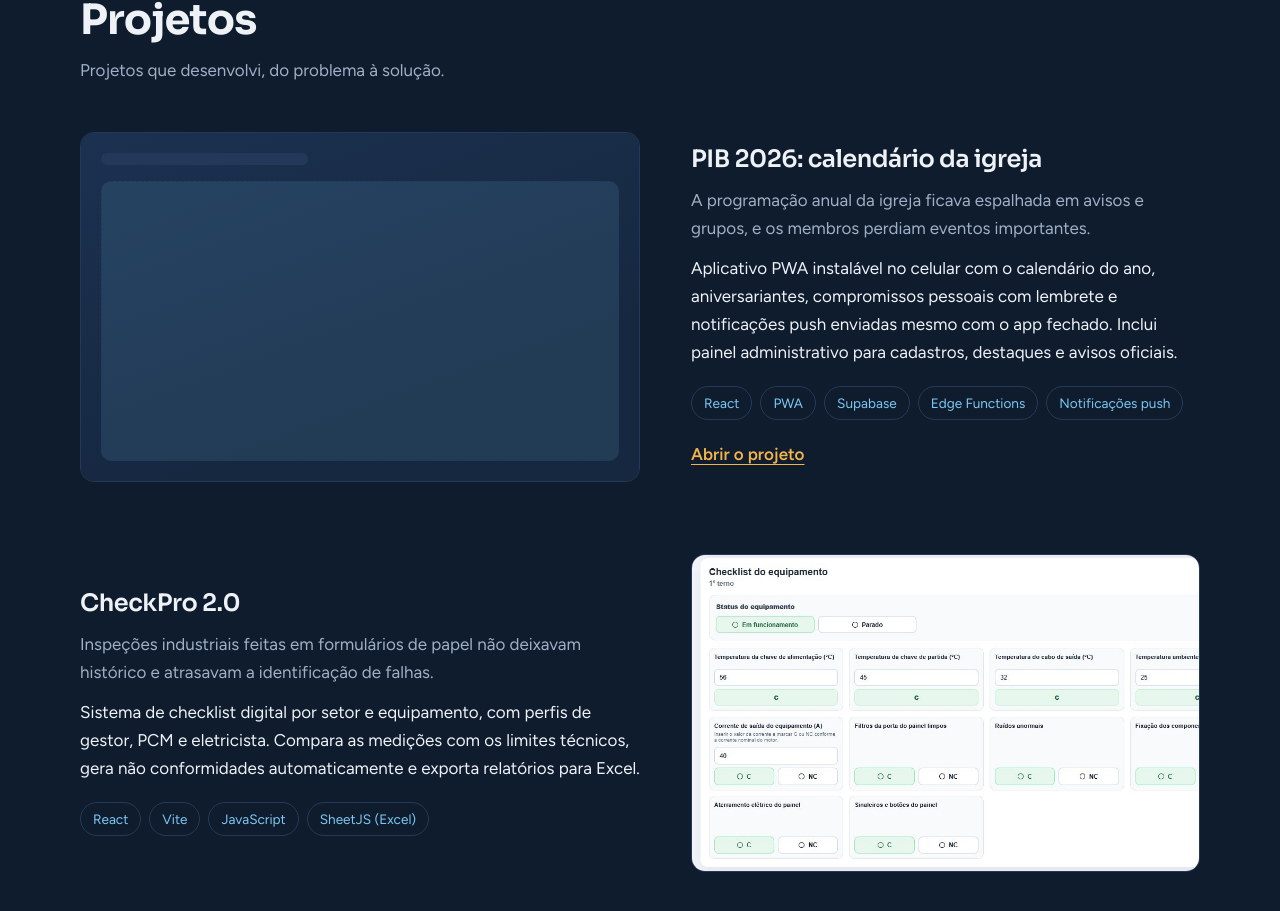
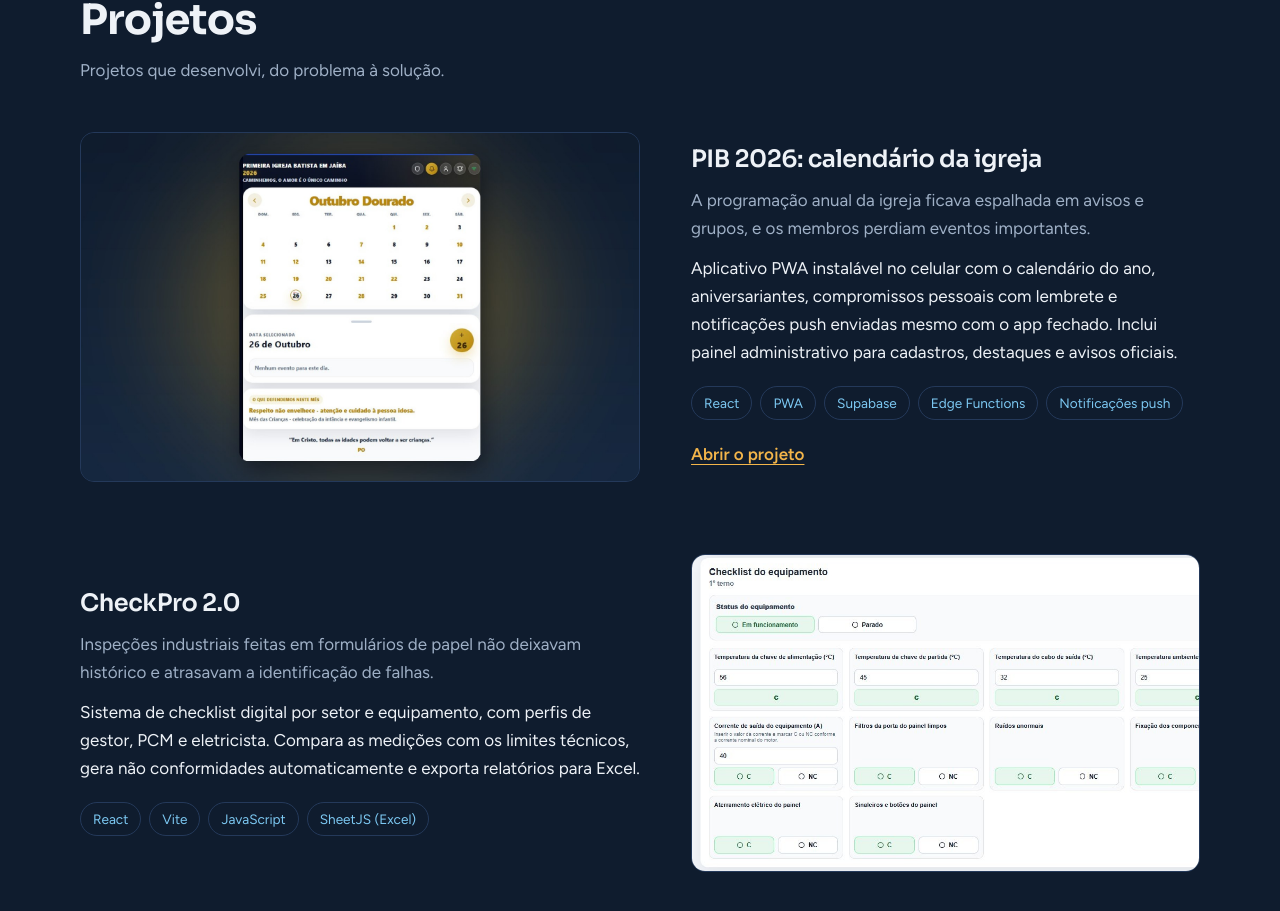
Before and after one commit to fernando-pablo/lychnos-portfolio, a Next.js app: page / in a window 1280 px wide. Shown: the part 955-1866 px from the top of the page. Built offline with nearby package versions, Linux system fonts and the light colour scheme.

Commit message:
Adiciona imagem do PIB 2026

```diff
--- a/data/site.ts
+++ b/data/site.ts
@@ -40,7 +40,7 @@ export const projetos: Projeto[] = [
     solucao:
       "Aplicativo PWA instalável no celular com o calendário do ano, aniversariantes, compromissos pessoais com lembrete e notificações push enviadas mesmo com o app fechado. Inclui painel administrativo para cadastros, destaques e avisos oficiais.",
     tecnologias: ["React", "PWA", "Supabase", "Edge Functions", "Notificações push"],
-    // imagem: "/projetos/pib-2026.jpg",
+    imagem: "/projetos/pib-2026.jpg",
     linkAoVivo: "https://pib-2026.vercel.app",
   },
   {
```
Also changed, not shown: public/projetos/pib-2026.jpg (added).
